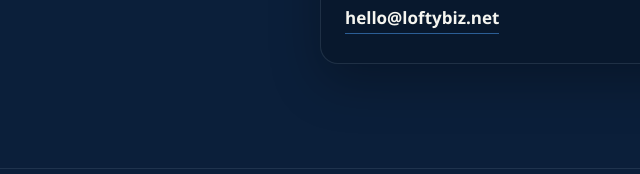
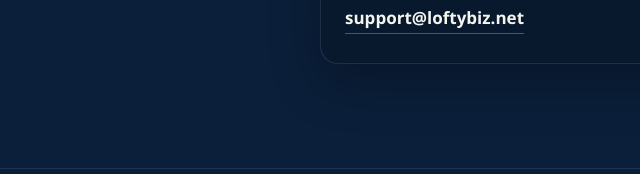
Before and after one commit to benjiwamala-beep/loftybiz-site, a plain HTML site: page index.html in a window 1280 px wide. Shown: the part 1558-1732 px from the top of the page, 0-640 px from the left. Drawn offline with Linux system fonts and the light colour scheme.

Commit message:
Use support@ instead of hello@

```diff
--- a/index.html
+++ b/index.html
@@ -107,7 +107,7 @@
         </div>
         <p class="contact-emails">
           <a href="mailto:info@loftybiz.net">info@loftybiz.net</a>
-          <a href="mailto:hello@loftybiz.net">hello@loftybiz.net</a>
+          <a href="mailto:support@loftybiz.net">support@loftybiz.net</a>
         </p>
       </div>
     </section>
```
